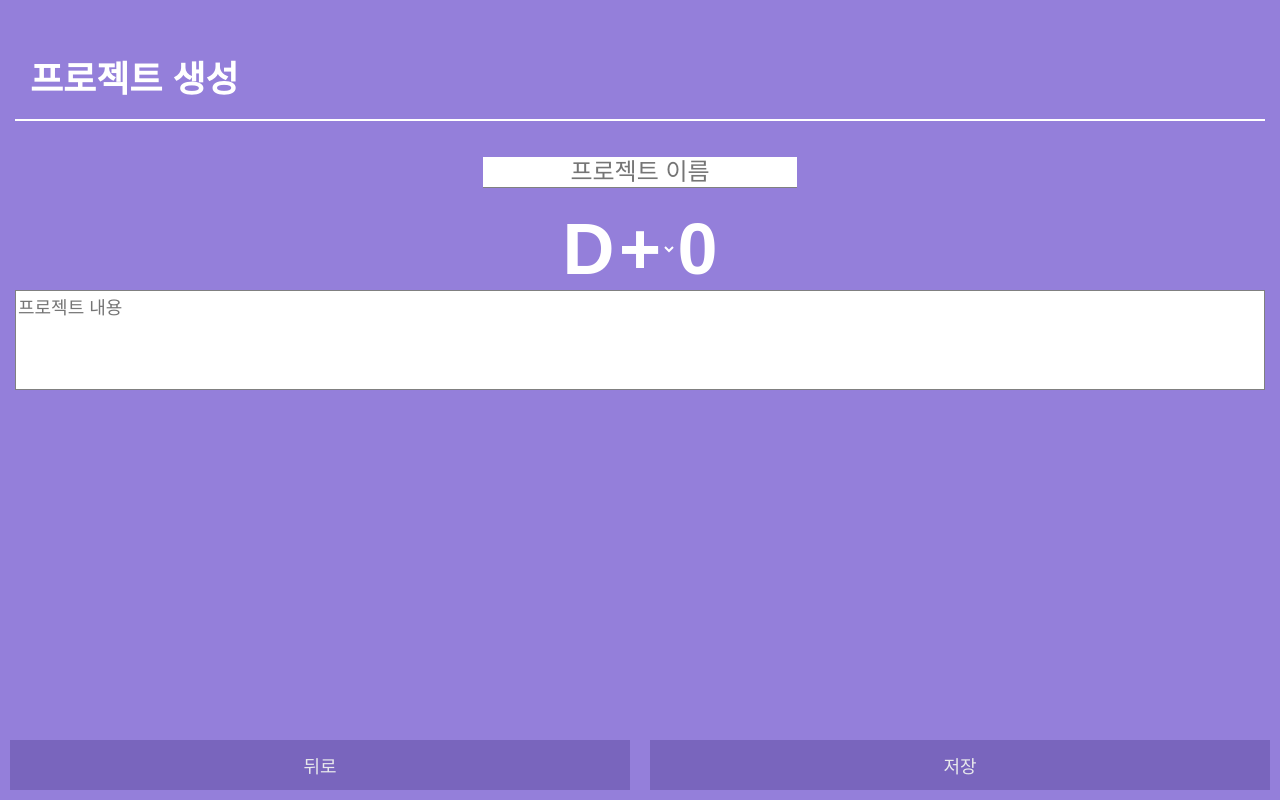
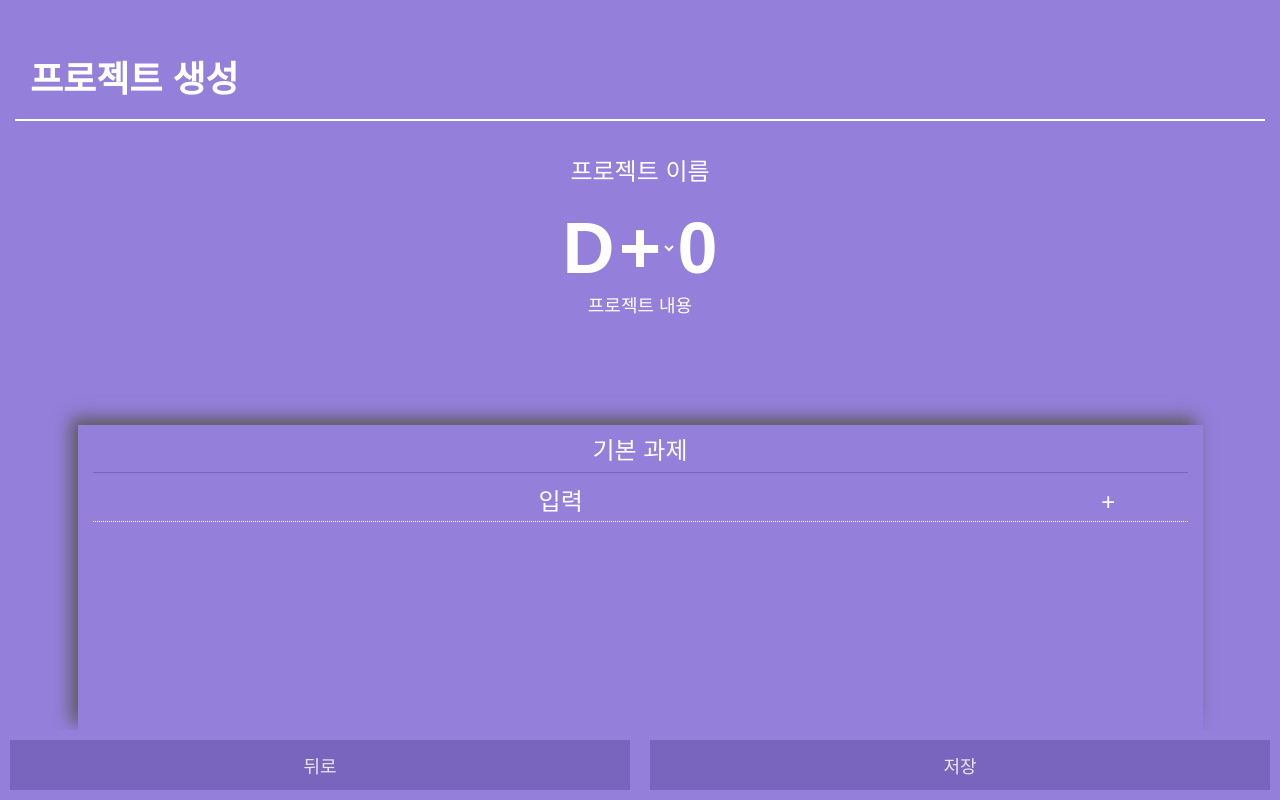
Before and after one commit to Leafurya/Dday-program, a React (Create React App) app in the folder client/: page /Create in a window 1280 px wide. Built offline with nearby package versions, Linux system fonts and the light colour scheme; a web font is replaced by a local one.

Commit message:
디자인 수정 5

```diff
--- a/client/src/component/Create.js
+++ b/client/src/component/Create.js
@@ -19,14 +19,52 @@ function Create({}){
 			<div className="main_platform">
 				<div className='info_part'>
 					<input id="prj_name" type="text" placeholder="프로젝트 이름" defaultValue={prjName??""}></input>
-					<TypeChoicePart defaultCheck={dataToModify?dataToModify.D:"+"} day={dataToModify?.day}></TypeChoicePart>
+					<TypeChoicePart prj={dataToModify}></TypeChoicePart>
 					<textarea rows="5" id="prj_cntnt" placeholder="프로젝트 내용" defaultValue={dataToModify?dataToModify.discription:""}></textarea>
 				</div>
 				<div className='task_part'>
+					<InputTaskPart prj={dataToModify}></InputTaskPart>
+					{/* <div className='task_tabmenu'>
+						<input type="radio" name="menu" id="tabmenu1" onClick={()=>{
+							console.log("1")
+						}}/>
+						<label className='tab_radio_label' htmlFor="tabmenu1">menu1</label>
+						<input type="radio" name="menu" id="tabmenu2" onClick={()=>{
+							console.log("2")
+						}}/>
+						<label className='tab_radio_label' htmlFor="tabmenu2">menu2</label>
+					</div>
+					<input type="button" onClick={()=>{
+						let ele=document.querySelectorAll("input[type=radio]")
+						console.log(ele[0].checked)
+						console.log(ele[1].checked)
+					}}></input> */}
+				</div>
+				{/* <div class="tabmenu out-tabmenu">
 					<ul>
+						<li id="tab1" class="btnCon">
+							<input type="radio" defaultChecked={true} name="tabmenu" id="tabmenu1" onClick={()=>{
+								console.log("1 click")
+							}}/>
+							<label for="tabmenu1">menu1</label>
+							<div class="tabCon" >
 
+								Lorem Ipsum is simply dummy text of the printing and typesetting industry. Lorem Ipsum has been the industry's standard dummy text ever since the 1500s, when an unknown printer took a galley of type and scrambled it to make a type specimen book. It has survived not only five centuries, but also the leap into electronic typesetting, remaining essentially unchanged. It was popularised in the 1960s with the release of Letraset sheets containing Lorem Ipsum passages, and more recently with desktop publishing software like Aldus PageMaker including versions of Lorem Ipsum.
+
+							</div>
+
+						</li>
+						<li id="tab2" class="btnCon">
+							<input type="radio" name="tabmenu" id="tabmenu2" onClick={()=>{
+								console.log("2 click")
+							}}/>
+							<label for="tabmenu2">menu2</label>
+							<div class="tabCon" >It is a long established fact that a reader will be distracted by the readable content of a page when looking at its layout. The point of using Lorem Ipsum is that it has a more-or-less normal distribution of letters, as opposed to using 'Content here, content here', making it look like readable English. Many desktop publishing packages and web page editors now use Lorem Ipsum as their default model text, and a search for 'lorem ipsum' will uncover many web sites still in their infancy. Various versions have evolved over the years, sometimes by accident, sometimes on purpose (injected humour and the like).</div>
+
+						</li>
 					</ul>
-				</div>
+				</div> */}
+
 			</div>
 			{/* <div className="main_platform">
 				<input id="prj_name" type="text" placeholder="프로젝트 이름" defaultValue={prjName??""}></input>
--- a/client/src/component/sub-compo/CreateSubCompos.js
+++ b/client/src/component/sub-compo/CreateSubCompos.js
@@ -1,4 +1,4 @@
-import React,{useEffect, useState} from 'react';
+import React,{useEffect, useRef, useState} from 'react';
 import {GetPickedDate,GetOldDate} from '../../module/TimeModule';
 import Notice from '../../module/Notice.js';
 import { CreateTaskInputCell, GetElement, GetTaskFromInput } from '../../module/CreateCompModule';
@@ -35,6 +35,7 @@ function DisableInput(val){
 	}
 	document.getElementById("date_picker").disabled=val;
 }
+let shareVar={}
 function TypeChoice({prj}){
 	const [data,setData]=useState({
 		type:(prj?.D)??"+",
@@ -55,6 +56,7 @@ function TypeChoice({prj}){
 				<h1>D</h1>
 				<select defaultValue={type} className='base_style' name="type" id="type" onChange={(e)=>{
 					setData({...data,type:e.target.value})
+					shareVar.InputTaskPart.setType(e.target.value)
 				}}>
 					<option vaule="+">+</option>
 					<option vaule="-">-</option>
@@ -150,41 +152,135 @@ function TypeChoice({prj}){
 // 		</div>
 // 	);
 // }
-function InputTaskPart({id,name,tasks}){
-	let perventionDuplication=1;
-
+function InputTaskPart({prj}){
+	const [type,setType]=useState((prj?.D)??"+")
+	const [page,setPage]=useState(0) //0: 도전과제, 1: 최종 도전과제
+	const data=useRef({
+		tasks:(prj?.tasks)??{},
+		lastTasks:(prj?.lastTasks)??{},
+		perventionDuplication:1
+	})
+	shareVar.InputTaskPart={
+		setType
+	}
 	useEffect(()=>{
-		if(tasks){
-			if(perventionDuplication===1){
-				for(let taskKey in tasks){
-					let inputCell=CreateTaskInputCell(name,taskKey)
-					if(tasks[taskKey]){
+		setPage(0)
+	},[type])
+	useEffect(()=>{
+		let {tasks,lastTasks}=data.current
+		if(data.current.perventionDuplication===1){
+			Object.keys(tasks).map((task)=>{
+				let inputCell=CreateTaskInputCell("task_input",task)
+				if(tasks[task]){
 					inputCell.input.disabled=true
 					inputCell.delBtn.disabled=true
 				}
-					GetElement(id).appendChild(inputCell.div)
+				GetElement("task_inputs").appendChild(inputCell.div)
+			})
+			Object.keys(lastTasks).map((task)=>{
+				let inputCell=CreateTaskInputCell("last_task_inputs",task)
+				if(lastTasks[task]){
+					inputCell.input.disabled=true
+					inputCell.delBtn.disabled=true
 				}
-				perventionDuplication++;
-			}
+				GetElement("last_task_inputs").appendChild(inputCell.div)
+			})
+			data.current.perventionDuplication++;
 		}
 	},[])
-
 	return(
-		<div className={'task_div '+name}>
-			<label>
-				<input type="text" placeholder='도전과제'></input>
-				<input type="button" value="추가" onClick={(event)=>{
+		<div className=''>
+			<div className='task_tabmenu'>
+				{
+					type==="-"?(
+						<>
+							<input type="radio" defaultChecked={!page} name="menu" id="tabmenu1" onClick={()=>{
+								setPage(0)
+							}}/>
+							<label style={!page?{backgroundColor:"#7965bd"}:{}} className='tab_radio_label' defaultChecked={page} htmlFor="tabmenu1">
+								<span>기본 과제</span>
+							</label>
+							<input type="radio" name="menu" id="tabmenu2" onClick={()=>{
+								setPage(1)
+							}}/>
+							<label style={page?{backgroundColor:"#7965bd"}:{}} className='tab_radio_label' htmlFor="tabmenu2">
+								<span>최종 과제</span>
+							</label>
+						</>
+					):(
+						<>
+							<input disabled type="radio" name="menu" id="tabmenu1" onClick={()=>{
+								setPage(0)
+							}}/>
+							<label className='tab_radio_label' htmlFor="tabmenu1">기본 과제</label>
+						</>
+					)
+				}
+			</div>
+			<div className='tab_cont'>
+				<div style={!page?{}:{display:"none"}}>
+					<label className='add_task'>
+						<input type="text" placeholder='입력'></input>
+						<input type="button" value="+" onClick={(event)=>{
 							let textInput=event.target.parentElement.childNodes[0]
-					GetElement(id).appendChild(CreateTaskInputCell(name,textInput.value).div);
+							GetElement("task_inputs").appendChild(CreateTaskInputCell("task_input",textInput.value).div);
 							textInput.value=""
 							textInput.focus()
 						}}></input>
 					</label>
-			<ul className="task_input_ul" id={id}>
-			</ul>
+					<ul className="task_input_ul" id="task_inputs"></ul>
 				</div>
-	);
+				<div style={page?{}:{display:"none"}}>
+					<label className='add_task'>
+						<input type="text" placeholder='입력'></input>
+						<input type="button" value="+" onClick={(event)=>{
+							let textInput=event.target.parentElement.childNodes[0]
+							GetElement("last_task_inputs").appendChild(CreateTaskInputCell("last_task_input",textInput.value).div);
+							textInput.value=""
+							textInput.focus()
+						}}></input>
+					</label>
+					<ul className="task_input_ul" id="last_task_inputs"></ul>
+				</div>
+			</div>
+		</div>
+	)
 }
+// function InputTaskPart({id,name,tasks}){
+// 	let perventionDuplication=1;
+
+// 	useEffect(()=>{
+// 		if(tasks){
+// 			if(perventionDuplication===1){
+// 				for(let taskKey in tasks){
+// 					let inputCell=CreateTaskInputCell(name,taskKey)
+// 					if(tasks[taskKey]){
+// 						inputCell.input.disabled=true
+// 						inputCell.delBtn.disabled=true
+// 					}
+// 					GetElement(id).appendChild(inputCell.div)
+// 				}
+// 				perventionDuplication++;
+// 			}
+// 		}
+// 	},[])
+
+// 	return(
+// 		<div className={'task_div '+name}>
+// 			<label>
+// 				<input type="text" placeholder='도전과제'></input>
+// 				<input type="button" value="추가" onClick={(event)=>{
+// 					let textInput=event.target.parentElement.childNodes[0]
+// 					GetElement(id).appendChild(CreateTaskInputCell(name,textInput.value).div);
+// 					textInput.value=""
+// 					textInput.focus()
+// 				}}></input>
+// 			</label>
+// 			<ul className="task_input_ul" id={id}>
+// 			</ul>
+// 		</div>
+// 	);
+// }
 function CreateBtn({dataToModify}){
 	const navigate=useNavigate()
 	return(
--- a/client/src/style/Create.css
+++ b/client/src/style/Create.css
@@ -4,7 +4,7 @@ input[type=text]{
 	text-align: center;
 	/* width: 75%; */
 	margin-bottom: 20px;
-	border-bottom: 1px solid gray;
+
 }
 /* .borad{
 	display: flex;
@@ -43,13 +43,19 @@ input[type=date]{
 	text-align: center;
 	padding: 0 7px 0 0;
 } */
+textarea::placeholder{
+	color: white;
+}
 textarea{
-	border: 1px solid gray;
 	width: 100%;
 	height: 100px;
 	resize: none;
 	font-size: large;
 	box-sizing: border-box;
+	text-align: center;
+	color: white;
+	background:none;
+	border: none;
 }
 input[type=text]:focus,input[type=number]:focus,textarea:focus,input[type=date]:focus{
 	outline: none;
@@ -69,9 +75,9 @@ input[type=text]:focus,input[type=number]:focus,textarea:focus,input[type=date]:
 .task_input_ul input[type=text]{
 	width: 50%;
 }
-.task_input_div{
+/* .task_input_div{
 	display: flex;
-}
+} */
 
 .task_div input[type=button]{
 	padding: 7px 7px 3px 7px;
@@ -161,10 +167,6 @@ input[type=text]:focus,input[type=number]:focus,textarea:focus,input[type=date]:
 	justify-content: center;
 	align-items: center;
 }
-.task_part{
-	flex:1;
-	width:100%;
-}
 .info_part .day_pick{
 	display: flex;
 	flex-direction: column;
@@ -216,3 +218,110 @@ input[type=text]:focus,input[type=number]:focus,textarea:focus,input[type=date]:
 	width:150px;
 	overflow-wrap: normal;
 }
+
+#prj_name::placeholder{
+	color:white;
+}
+#prj_name{
+	background:none;
+	color:white;
+}
+.task_part{
+	padding: 0;
+	width: 90%;
+	flex:1;
+	margin:0;
+	overflow-y: scroll;
+	padding: 0 15px;
+	box-sizing: border-box;
+
+	border: none;
+	background-color: #947fda;
+	box-shadow: -7px -7px 16px 0px #5b5a5b;
+}
+
+
+
+.tabmenu{
+  max-width:600px;
+  position:relative;
+}
+.tabmenu ul{
+  position: relative;
+}
+.tabmenu ul li{
+  display:  inline-block;
+  width:50%;
+  float:left;
+  text-align:center;
+  background :#f9f9f9;
+  line-height:40px;
+}
+.tabmenu label{
+  display:block;
+  width:100%;
+  height:40px;
+  line-height:40px;
+}
+/* .tabmenu input{display:none;} */
+.tabCon{
+  display:none;
+  width: 100%;
+  text-align:left;
+  padding: 20px;
+  position:absolute;
+  left:0; top:40px;
+  box-sizing: border-box;
+  border : 5px solid #f9f9f9;
+}
+/* .tabmenu input:checked ~ label{
+  background:#ccc;
+}
+.tabmenu input:checked ~ .tabCon{
+  display:block;
+} */
+
+.task_tabmenu{
+	display: flex;
+	margin-bottom: 10px;
+	/* padding: 10px 0; */
+	height:47px;
+	border-bottom: 1px solid rgb(121, 101, 189);;
+}
+.task_tabmenu input[type=radio]{
+	display: none;
+}
+.task_tabmenu .tab_radio_label{
+	flex: 1;
+	text-align: center;
+	color: white;
+	display: flex;
+	justify-content: center;
+	align-items: center;
+}
+/* .task_tabmenu input[type=radio]:checked ~ label{
+	background-color:#7965bd;
+} */
+.task_input_div, .add_task{
+	display: flex;
+	width:100%;
+	margin-bottom: 10px;
+	border-bottom: 1px dotted white;
+}
+.tab_cont ul input[type=text], .add_task input[type=text]{
+	width:85%;
+	margin:0;
+	background: none;
+	color:white;
+	padding: 5px 20px;
+}
+.tab_cont ul input[type=text], .add_task input[type=text]::placeholder{
+	color: white;
+}
+.tab_cont ul input[type=button], .add_task input[type=button]{
+	width:15%;
+	background: none;
+	border:none;
+	color:white;
+	font-size: x-large;
+}
```
Lines whose indentation alone changed are shown as unchanged.
